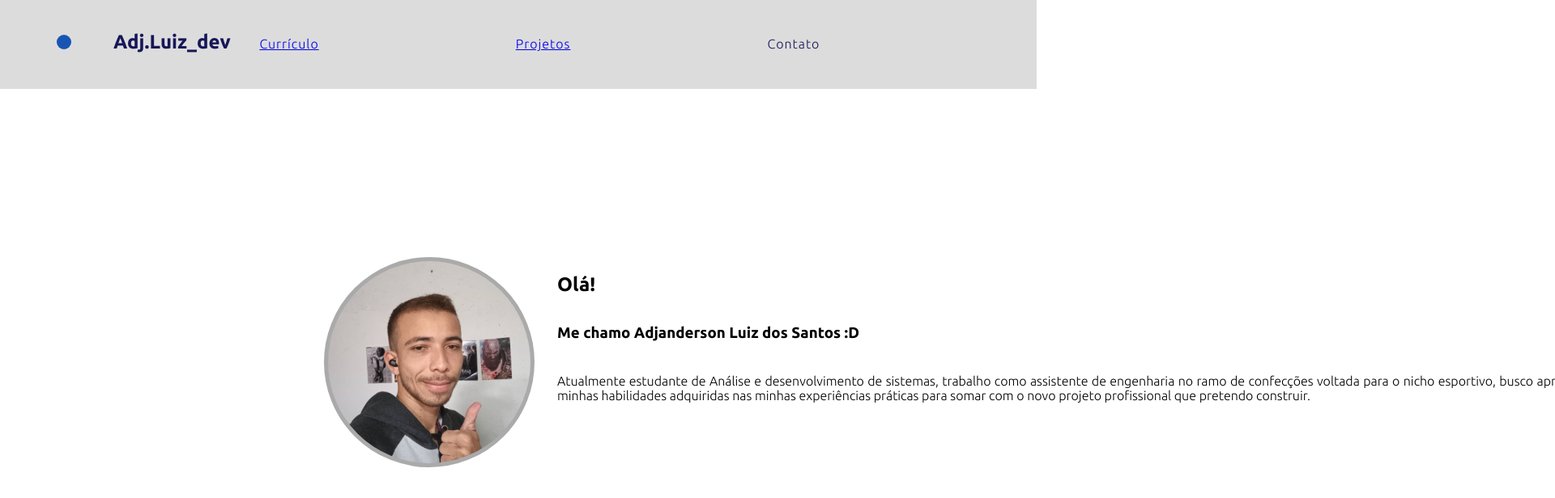
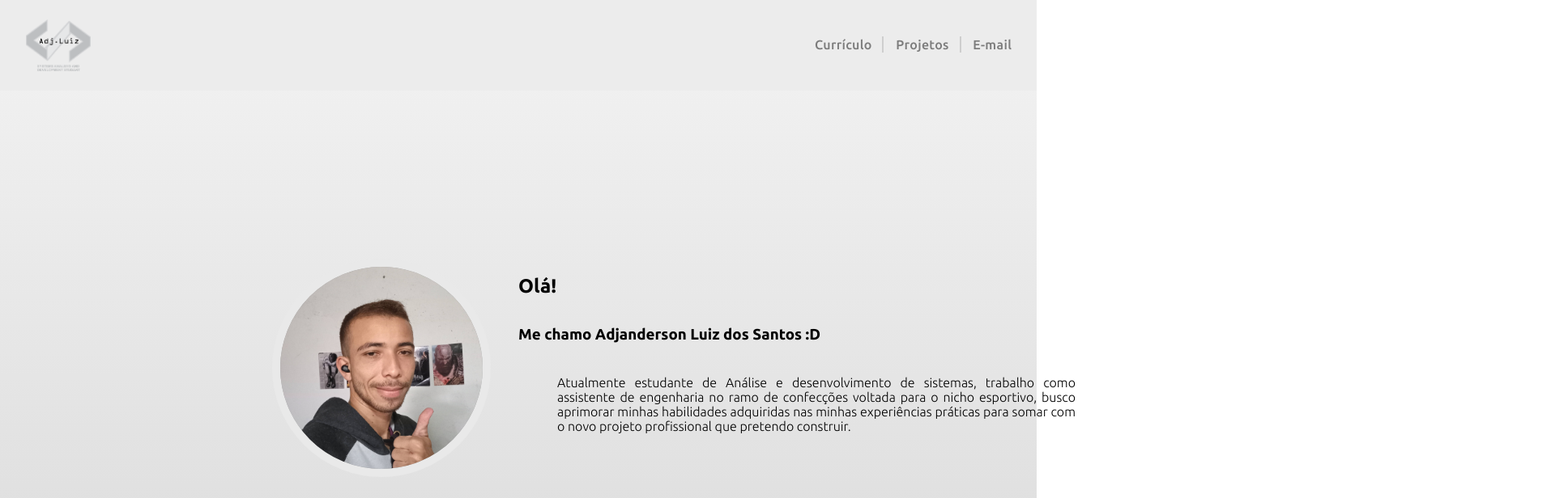
Before and after one commit to Luizxsxw/pagapresentacao, a plain HTML site: page index.html in a window 1280 px wide. Shown: the top 616 px of the page at 81% size, 1920 px wide, since content can reach past the window. Drawn offline with Linux system fonts and the light colour scheme.

Commit message:
Adições de domingo

```diff
--- a/css/style_index.css
+++ b/css/style_index.css
@@ -2,28 +2,38 @@ body{
     font-family: "Ubuntu", sans-serif;
     font-weight: 300;
     font-style: normal;
-  }
-body{
-    /**padronizar**/
+    background-image: linear-gradient(to top,#dbdbdb,#f3f3f3);
+    background-repeat: no-repeat;
     margin: 0px;
     padding: 0px;
     border: 0px;
     width: 100%;
-    height: 100%;
+    height: 100vh;
 }
 header{
     display: block;
     width: 100%;
-    height: 110px;
+    height: 7rem;
 }
 #cabecalho {
     position: relative;
     display:flex;
-    background-color: #DCDCDC;
+    background-color: #ececec;
     width: 100%;
     height: 100%;
-    position: relative;
 }
+
+#minhalogo{
+    position: absolute;
+    bottom: 1.5rem;
+    left: 2rem;
+    width: 80px;
+}
+#logohover:hover{
+        border-left: 10px solid rgb(3, 3, 201);
+
+}
+/**
 #circulo1{
     width: 18px;
     height: 18px;
@@ -43,22 +53,95 @@ header{
 
 
 }
+**/
 
-
+/**Menu 1 cabeçalho**/
 #menu1{
     position: absolute;
     color: rgb(22, 22, 88);
-    right: 2%;
+    right: 1rem;
     bottom: 40%;
     padding: 0px;
     margin: 0px;
+}
+#curriculo::after{
+    content: " ";
+    width: 0%;
+    height: 4px;
+    background-color: rgb(3, 3, 201);
+    position: absolute;
+    bottom: -6px;
+    left: 0px;
+}
+#curriculo:hover::after{
+    width: 90%;
+}
+#projetos::after{
+    content: " ";
+    width: 0%;
+    height: 4px;
+    background-color: rgb(3, 3, 201);
+    position: absolute;
+    bottom: -6px;
+    right: 0px;
+}
+#projetos:hover::after{
+    width: 90%;
+}
+#contato::after{
+    content: " ";
+    width: 0%;
+    height: 4px;
+    background-color: rgb(3, 3, 201);
+    position: absolute;
+    bottom: -6px;
+    right: 0px;
+}
+#contato:hover::after{
+    width: 90%;
+}
+
+a {
+    text-decoration: none;
+    color: #7c7c7c;
+}
+.td2{
+    padding-right: 0.8rem;
+    padding-left: 0.8rem;
+    letter-spacing: 0.02rem;
+    font-weight: 500;
+    border-right: 2px solid #cecece;
+    position: relative;
+
+}
+
+#td2excessao{
+    border: none;
+}
+
+/**.td2::after{
+    content:" ";
+    width: 100%;
+    height: 5px;
+    background-color: rgb(3, 3, 201);
+    position: absolute;
+    top: 0;
+    bottom: 0;
+
+}
+#td2excessao{
+    border: none;
 
 
 }
-tr,td{
-    padding-right: 15px;
-    letter-spacing: 1px;
+#td2excessao:hover{
+    border: none;
+    border-bottom: 5px solid rgb(3, 3, 201);
+    transform: translateY(5px);
+
 }
+**/
+
 /**Aqui está a imagem**/
 
 section{
@@ -67,7 +150,7 @@ section{
 
 #imagem_pai{
     position: absolute;
-    left: 25rem;
+    left: 21rem;
     top: 13rem;
 }
 
@@ -78,9 +161,9 @@ section{
     height: 250px;
     overflow: hidden;
     position: relative;
-    border-width: 5px;
+    border-width: 10px;
     border-style: solid;
-    border-color: #aaa;
+    border-color: #e9e9e9;
 
 }
 #circulo2 img{
@@ -97,15 +180,15 @@ section{
 .adj2{
     position: absolute;
     top: 13rem;
-    left: 43rem;
+    left: 40rem;
 }
 .adj3{
     position: absolute;
     top: 17rem;
-    left: 43rem;
+    left: 40rem;
 }
 .adj4{
-    width: 80rem;
+    width: 40rem;
     position: absolute;
     text-align: justify;
     top: 21rem;
--- a/index.html
+++ b/index.html
@@ -14,17 +14,20 @@
 <body>
     <header>
         <div id="cabecalho">
-            <div id="circulo1"></div>
-            <h2 id="adj1">Adj.Luiz_dev</h2>
+            <!--<div id="circulo1"></div>
+            <h2 id="adj1">Adj.Luiz_dev</h2>-->
+            <a id="logohover" href="/index.html"><img width="115px" id="minhalogo" src="/img/Minha_logo.png" alt="Logo"></a>
             <table id="menu1">
                 <tr id="coluna1">
-                    <td>
-                        <a id="curriculo" href="https://docs.google.com/document/d/1DffGmEsmnLGrVPGhsVpKyTekKxtr2dMo/edit?usp=sharing&ouid=110226959106172087745&rtpof=true&sd=true">Currículo
+                    <td class="td2">
+                        <a id="curriculo" id="curriculoexcessao" href="https://docs.google.com/document/d/1DffGmEsmnLGrVPGhsVpKyTekKxtr2dMo/edit?usp=sharing&ouid=110226959106172087745&rtpof=true&sd=true">Currículo
                         </a>
                     </td>
-                    <td><a id="projetos" href="https://github.com/Luizxsxw/projetos2024.git">Projetos</a>
+                    <td class="td2">
+                        <a id="projetos" href="https://github.com/Luizxsxw/projetos2024.git">Projetos</a>
                     </td>
-                    <td>Contato</td>
+                    <td class="td2" id="td2excessao">
+                        <a id="contato" href="mailto:luizxsxe@gmail.com">E-mail</td>
                 </tr>
             </table>
         </div>
```
Also changed, not shown: img/Minha_logo.png (added).
